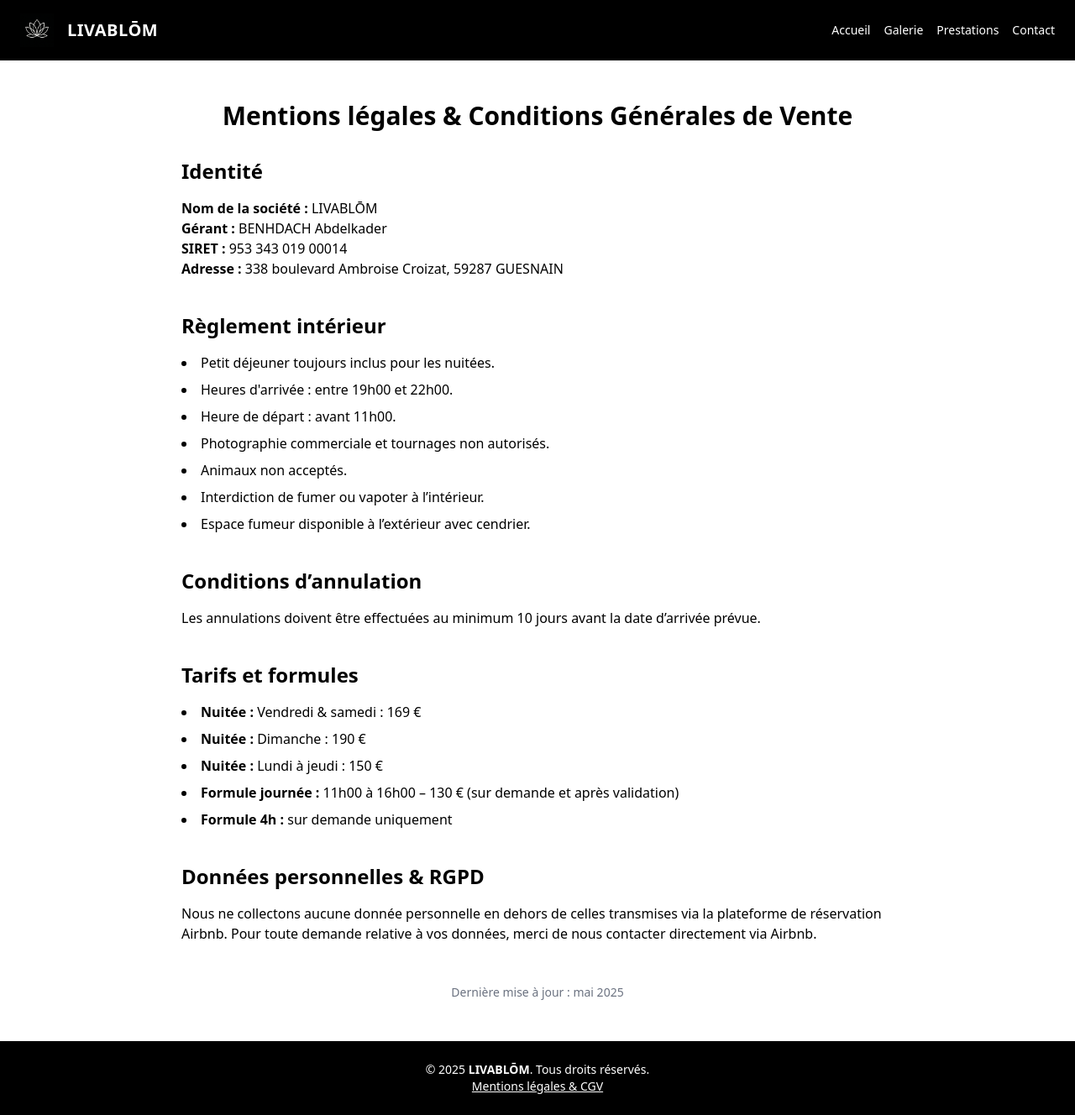
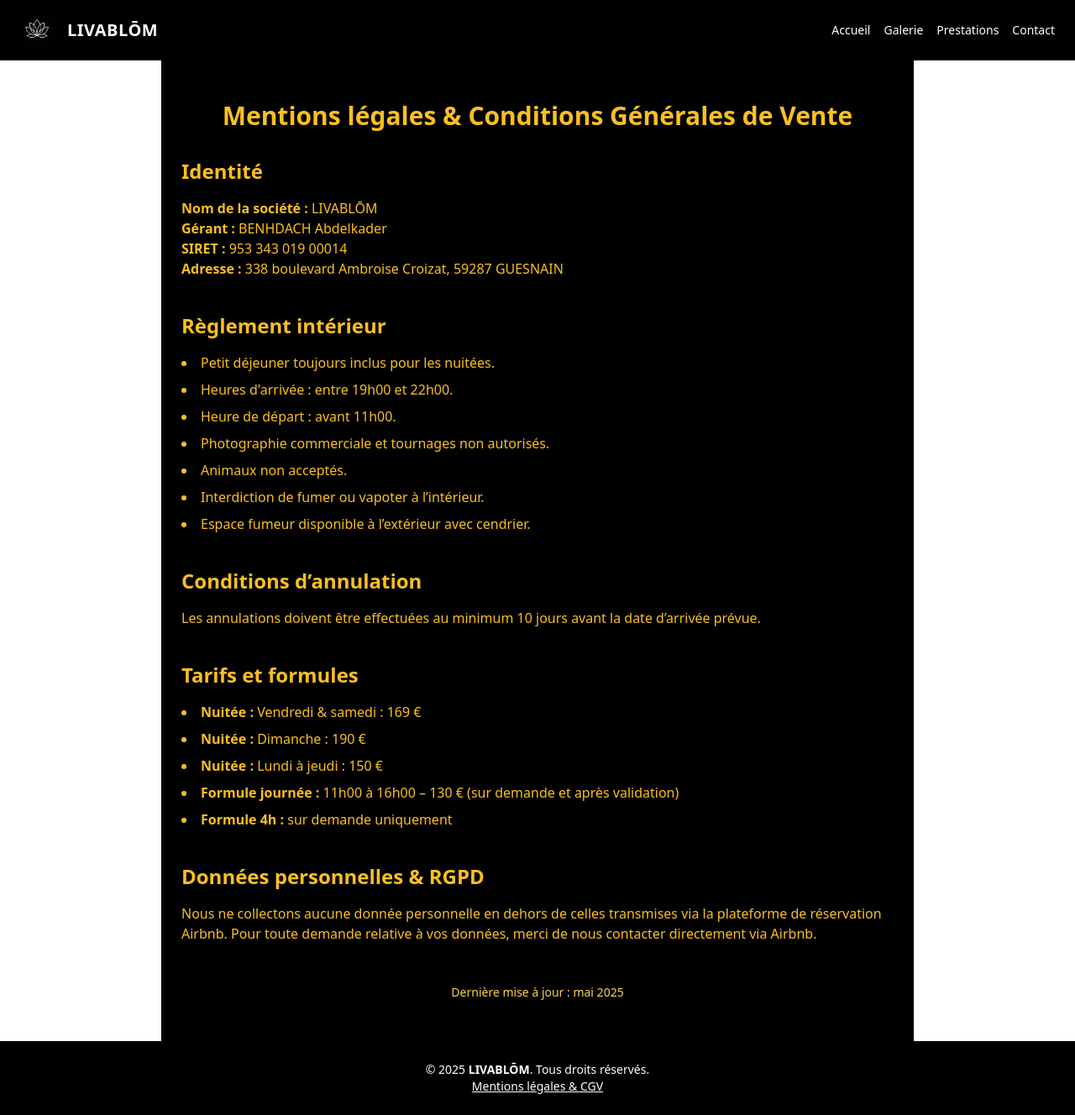
Before and after one commit to LIVABLOM/LIVABLOM, a Jekyll site: the page built from mentions.md, in a window 1280 px wide. Shown: the whole page at 84% size. Built offline with Jekyll 4.4.1, drawn with Linux system fonts in a browser that asks for light colours.

Commit message:
Update mentions.md

```diff
--- a/mentions.md
+++ b/mentions.md
@@ -4,7 +4,7 @@
 permalink: /mentions
 ---
 
-<div class="bg-white text-black min-h-screen py-12 px-6 max-w-4xl mx-auto">
+<div class="bg-black text-yellow-400 min-h-screen py-12 px-6 max-w-4xl mx-auto">
 
   <h1 class="text-3xl font-bold mb-8 text-center">Mentions légales & Conditions Générales de Vente</h1>
 
@@ -55,7 +55,7 @@
     <p>Nous ne collectons aucune donnée personnelle en dehors de celles transmises via la plateforme de réservation Airbnb. Pour toute demande relative à vos données, merci de nous contacter directement via Airbnb.</p>
   </section>
 
-  <p class="text-sm text-center text-gray-500 mt-12">
+  <p class="text-sm text-center text-yellow-300 mt-12">
     Dernière mise à jour : mai 2025
   </p>
 </div>
```
